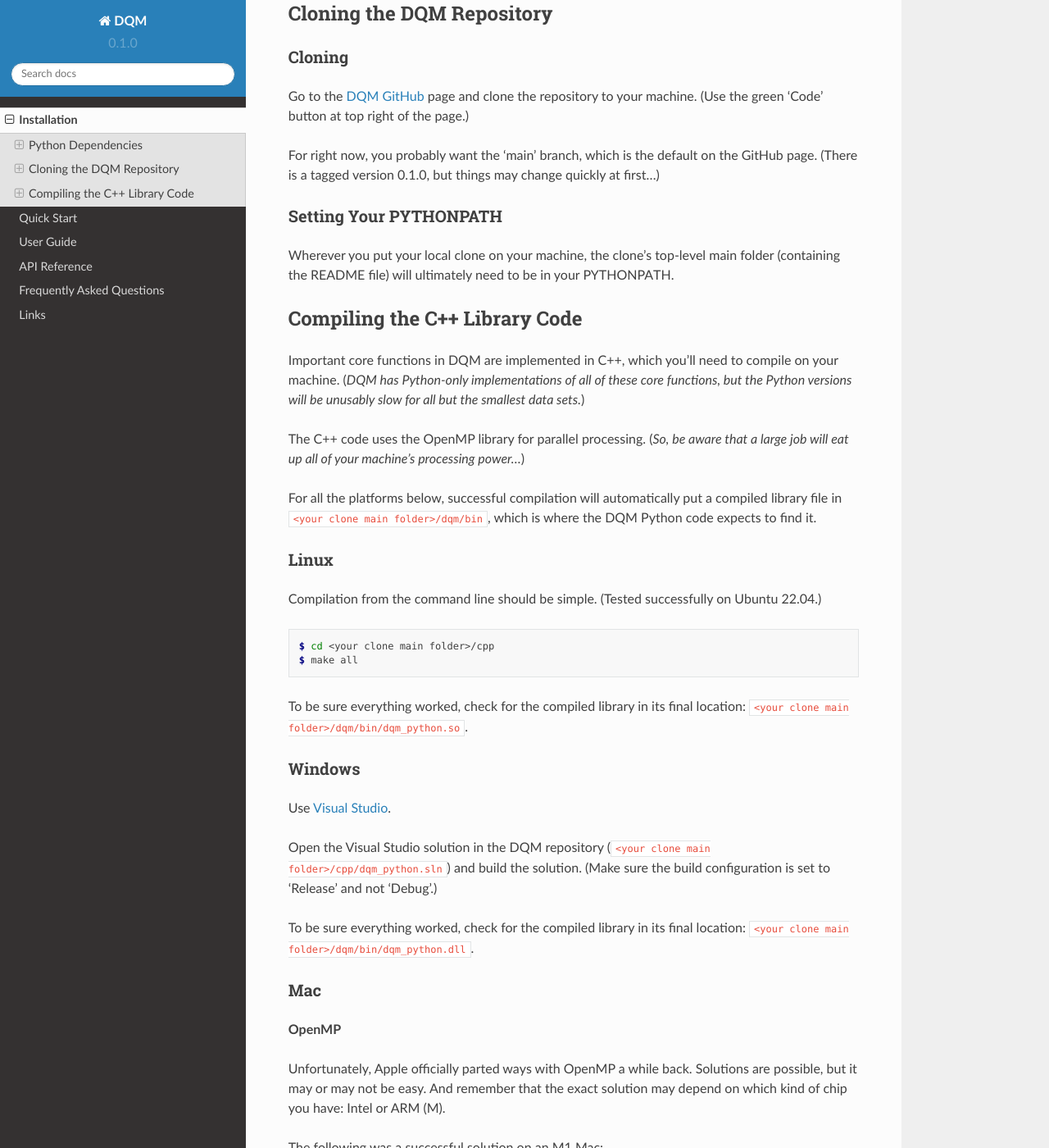
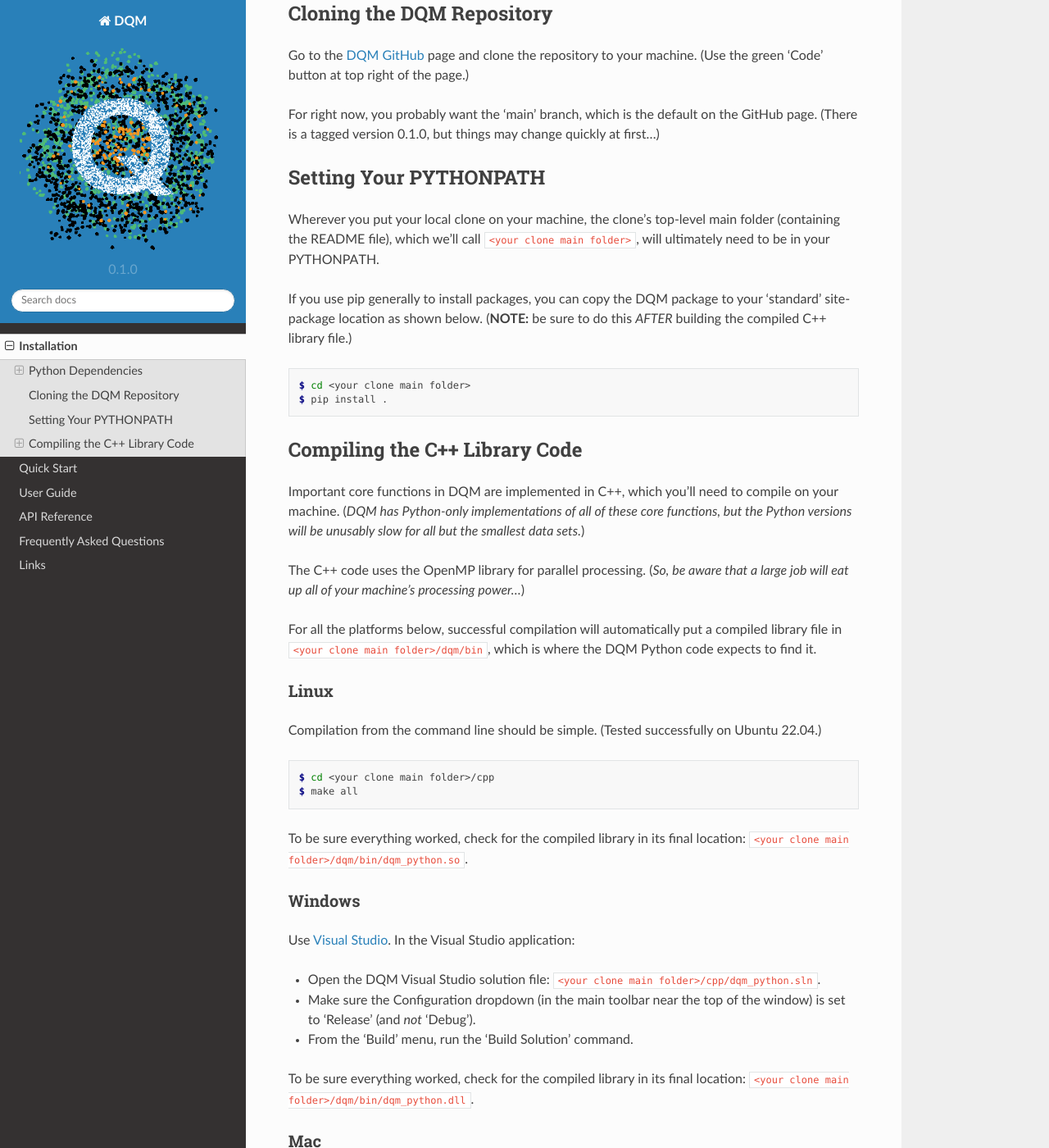
Before and after one commit to zanderteller/zt-rtd-test1, a Sphinx documentation site: the page built from docs/installation.rst, in a window 1280 px wide and 1400 px high, scrolled down 820 px. Shown: the whole window at 82% size. Built offline with Sphinx 7.4.7 and the Read the Docs theme 2.0.0, drawn with Linux system fonts in a browser that asks for light colours; some of the changed text lies outside the part shown.

Commit message:
tweaking docs: updated installation instructions, added logo image, updated Zander's contact into in multiple places

```diff
--- a/README.rst
+++ b/README.rst
@@ -44,4 +44,9 @@ License
 
 `MIT License <./LICENSE.txt>`_
 
+More Information
+----------------
+
+For more information, contact Zander Teller directly at zander@zanderteller.net.
+
 |
--- a/docs/conf.py
+++ b/docs/conf.py
@@ -1,4 +1,9 @@
 # Configuration file for the Sphinx documentation builder.
+
+
+import os
+import sys
+
 
 # -- Project information
 
@@ -33,6 +38,7 @@ templates_path = ['_templates']
 # -- Options for HTML output
 
 html_theme = 'sphinx_rtd_theme'
+html_logo = 'images/dqm_logo.png'
 
 # -- Options for EPUB output
 epub_show_urls = 'footnote'
@@ -40,11 +46,9 @@ epub_show_urls = 'footnote'
 # -- Local build configuration
 
 # are we building on ReadTheDocs or locally?
-import os
 on_rtd = os.environ.get('READTHEDOCS', None) == 'True'
 if not on_rtd:
     # RTD installs our package via pip (see our requirements.txt file)
     # here, locally, we just add it to the path
-    import sys
     sys.path.insert(0, '.')
 # end if building locally
--- a/docs/installation.rst
+++ b/docs/installation.rst
@@ -22,24 +22,28 @@ Soft Dependencies
 
 *The core functionality of DQM does not need any of these packages, but working with DQM will be much easier with them.*
 
-* jupyterlab (for working with DQM's example IPython notebooks)
+* jupyterlab (for working with DQM's example Jupyter notebooks)
 * plotly (for interactive animated 3-D plotting)
 * matplotlib (for basic plotting)
 
 Cloning the DQM Repository
 --------------------------
 
-Cloning
-^^^^^^^
-
 Go to the `DQM GitHub <https://github.com/zanderteller/dqm>`_ page and clone the repository to your machine. (Use the green 'Code' button at top right of the page.)
 
 For right now, you probably want the 'main' branch, which is the default on the GitHub page. (There is a tagged version 0.1.0, but things may change quickly at first...)
 
 Setting Your PYTHONPATH
-^^^^^^^^^^^^^^^^^^^^^^^
+-----------------------
 
-Wherever you put your local clone on your machine, the clone's top-level main folder (containing the README file) will ultimately need to be in your PYTHONPATH.
+Wherever you put your local clone on your machine, the clone's top-level main folder (containing the README file), which we'll call ``<your clone main folder>``, will ultimately need to be in your PYTHONPATH.
+
+If you use pip generally to install packages, you can copy the DQM package to your 'standard' site-package location as shown below. (**NOTE:** be sure to do this *AFTER* building the compiled C++ library file.)
+
+.. code-block:: console
+
+   $ cd <your clone main folder>
+   $ pip install .
 
 Compiling the C++ Library Code
 ------------------------------
@@ -65,9 +69,11 @@ To be sure everything worked, check for the compiled library in its final locati
 Windows
 ^^^^^^^
 
-Use `Visual Studio <https://visualstudio.microsoft.com/>`_.
+Use `Visual Studio <https://visualstudio.microsoft.com/>`_. In the Visual Studio application:
 
-Open the Visual Studio solution in the DQM repository (``<your clone main folder>/cpp/dqm_python.sln``) and build the solution. (Make sure the build configuration is set to 'Release' and not 'Debug'.)
+* Open the DQM Visual Studio solution file: ``<your clone main folder>/cpp/dqm_python.sln``.
+* Make sure the Configuration dropdown (in the main toolbar near the top of the window) is set to 'Release' (and *not* 'Debug').
+* From the 'Build' menu, run the 'Build Solution' command.
 
 To be sure everything worked, check for the compiled library in its final location: ``<your clone main folder>/dqm/bin/dqm_python.dll``.
 
--- a/docs/links.rst
+++ b/docs/links.rst
@@ -31,4 +31,10 @@ Videos
 * `Finding Amazing Structures Hidden in Big, Complex, Dense, Raw Data <https://www.youtube.com/watch?v=yaCDHrW8aO8>`_ (Marvin Weinstein, SETI Talks)
 * `Exploring Complex, High-Dimensional Data For Hidden Structure <https://www.youtube.com/watch?v=6TVe4x7SE20>`_ (Marvin Weinstein, SETI Talks)
 
+More Information
+----------------
+
+* `DQM GitHub Project Page <https://github.com/zanderteller/dqm>`_
+* For more information, contact Zander Teller directly at `zander@zanderteller.net <mailto:zander@zanderteller.net>`_.
+
 |
```
Also changed, not shown: CODE_OF_CONDUCT.md (+1 -1 lines), docs/images/dqm_logo.png (added).
